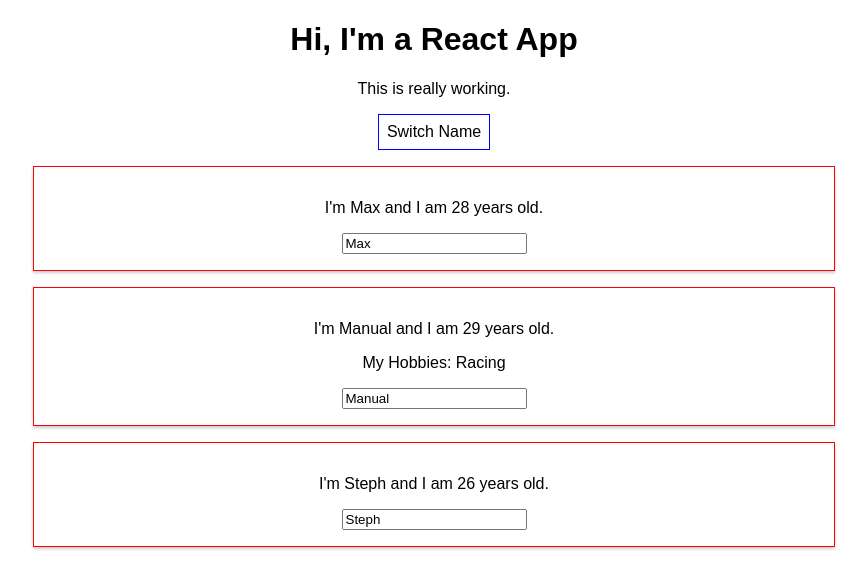
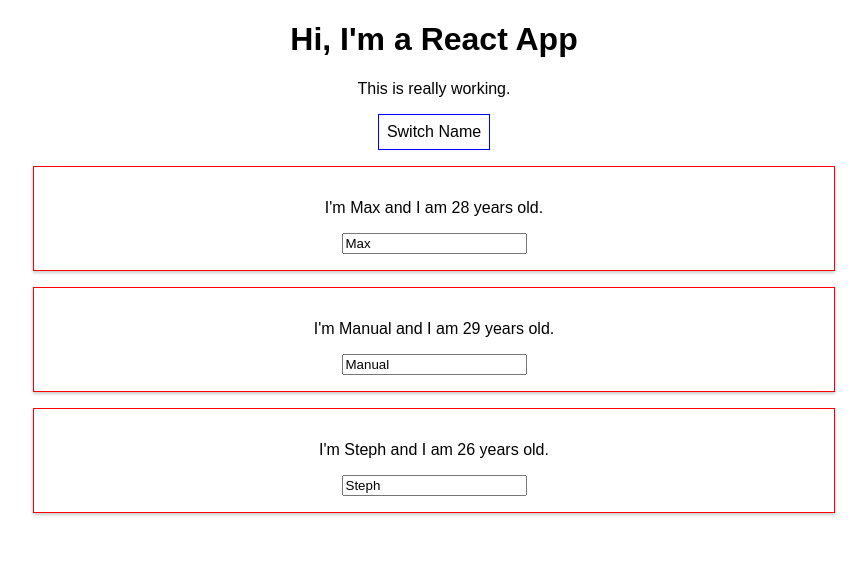
Before and after one commit to kpareek2592/react-complete-guide, a React (Create React App) app: page / in a window 1280 px wide. Both pictures are taken after a click on the button "Switch Name". Shown: the top 588 px of the page, without its empty margins (206-1073 px from the left). Built offline with nearby package versions, Linux system fonts and the light colour scheme.

Commit message:
Outputting lists

```diff
--- a/src/App.js
+++ b/src/App.js
@@ -56,12 +56,12 @@
     if (this.state.showPersons) {
       persons = (
         <div>
-          <Person name={this.state.persons[0].name} age={this.state.persons[0].age} />
-          <Person name={this.state.persons[1].name} age={this.state.persons[1].age}
-            click={this.switchNameHandler.bind(this, 'Edward')}
-            changed={this.nameChangedHandler}>My Hobbies: Racing</Person>
-          {/* Use the .bind syntax more */}
-          <Person name={this.state.persons[2].name} age={this.state.persons[2].age} />
+          {this.state.persons.map(person => {
+            return <Person
+              name={person.name}
+              age={person.age}/>
+          })}
+
         </div>
       )
     }
```
